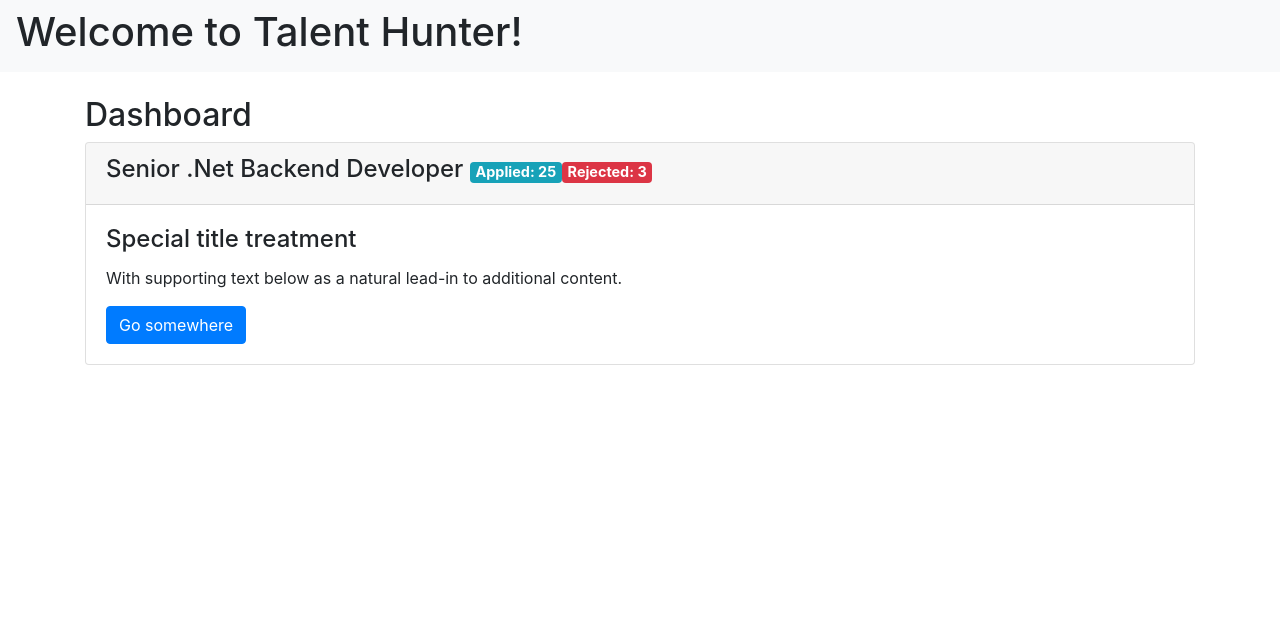
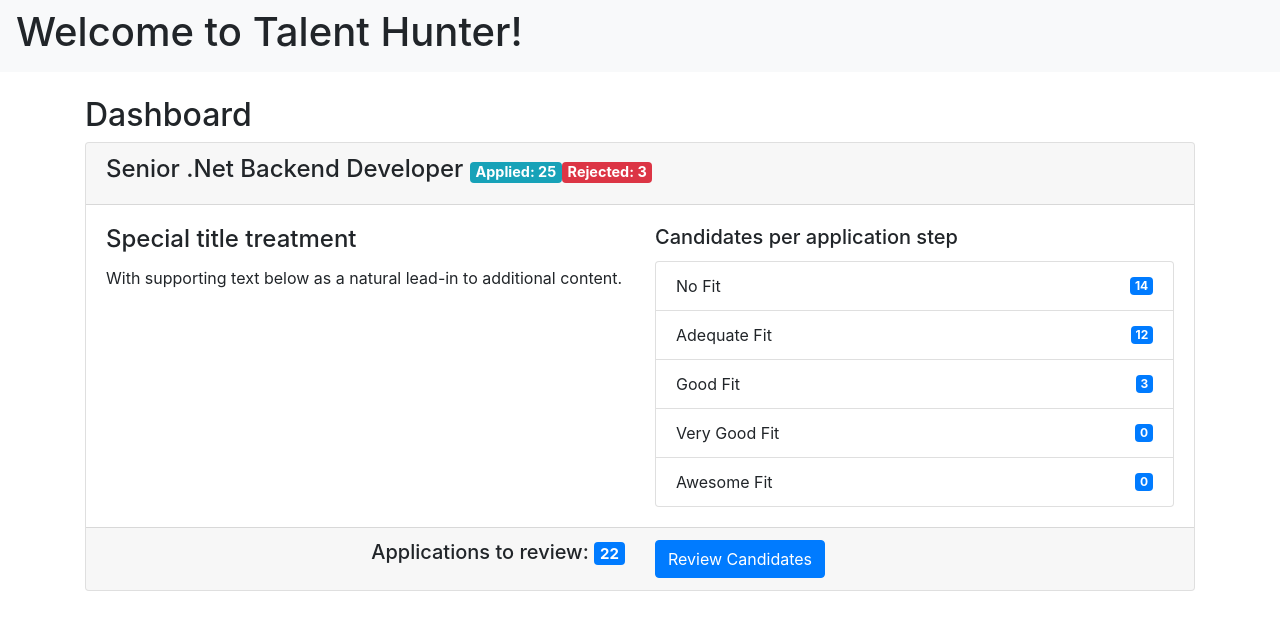
Before and after one commit to HerbertBodner/TalentHunter-Frontend, an Angular app: page /dashboard in a window 1280 px wide. Shown: the top 630 px of the page. Built offline with nearby package versions, Linux system fonts and the light colour scheme.

Commit message:
Position assessment statistics

```diff
--- a/src/app/models/dashboard-position.ts
+++ b/src/app/models/dashboard-position.ts
@@ -1,6 +1,9 @@
+import { PositionAssessmentStatistic } from "./position-assessment-statistic";
+
 export interface DashboardPosition {
     Name: string;
     AmountApplied: number;
     AmountRejected: number;
-
+    AmountForReview: number;
+    AssessmentStatistics: PositionAssessmentStatistic[];
 }
--- /dev/null
+++ b/src/app/models/position-assessment-statistic.ts
@@ -0,0 +1,5 @@
+export interface PositionAssessmentStatistic {
+    AssessmentTypeName: string;
+    Color: number;
+    Amount: number;
+}
--- a/src/app/th-dashboard/position/position.component.html
+++ b/src/app/th-dashboard/position/position.component.html
@@ -10,8 +10,43 @@
   </div>
 
   <div class="card-body">
-    <h4 class="card-title">Special title treatment</h4>
-    <p class="card-text">With supporting text below as a natural lead-in to additional content.</p>
-    <a href="#" class="btn btn-primary">Go somewhere</a>
+    <div class="row">
+      <div class="col-sm">
+        <h4 class="card-title">Special title treatment</h4>
+        <p class="card-text">With supporting text below as a natural lead-in to additional content.</p>
+      </div>
+
+      <div class="col-sm">
+          <h5 class="card-title">Candidates per application step</h5>
+        <ul class="list-group">
+          <li *ngFor="let assessmentStat of position.AssessmentStatistics" class="list-group-item d-flex justify-content-between align-items-center">
+            {{assessmentStat.AssessmentTypeName}}
+            <span class="badge badge-primary">
+                {{assessmentStat.Amount}}
+            </span>
+          </li>
+
+        </ul>
+      </div>
+
+    </div>
+
+
   </div>
-</div>
+  <div class="card-footer">
+      <div class="row">
+        <div class="col-sm">
+
+        <h5 class="float-right">
+        Applications to review:
+        <div class="badge badge-primary">
+            {{position.AmountForReview}}
+        </div>
+      </h5>
+      </div>
+      <div class="col-sm">
+        <button type="button" class="btn btn-primary">Review Candidates</button>
+      </div>
+    </div>
+    </div>
+  </div>
--- a/src/app/th-dashboard/position/position.component.ts
+++ b/src/app/th-dashboard/position/position.component.ts
@@ -12,7 +12,15 @@ export class PositionComponent implements OnInit {
   constructor() { }
 
   ngOnInit() {
-    this.position = { Name: "Senior .Net Backend Developer", AmountApplied: 25, AmountRejected: 3 };
+    this.position = { Name: "Senior .Net Backend Developer", AmountApplied: 25, AmountRejected: 3, AmountForReview: 22,
+    AssessmentStatistics: [
+        {AssessmentTypeName: "No Fit", Color: 0, Amount: 14},
+        {AssessmentTypeName: "Adequate Fit", Color: 0, Amount: 12},
+        {AssessmentTypeName: "Good Fit", Color: 0, Amount: 3},
+        {AssessmentTypeName: "Very Good Fit", Color: 0, Amount: 0},
+        {AssessmentTypeName: "Awesome Fit", Color: 0, Amount: 0},
+      ]
+    };
   }
 
 }
```
